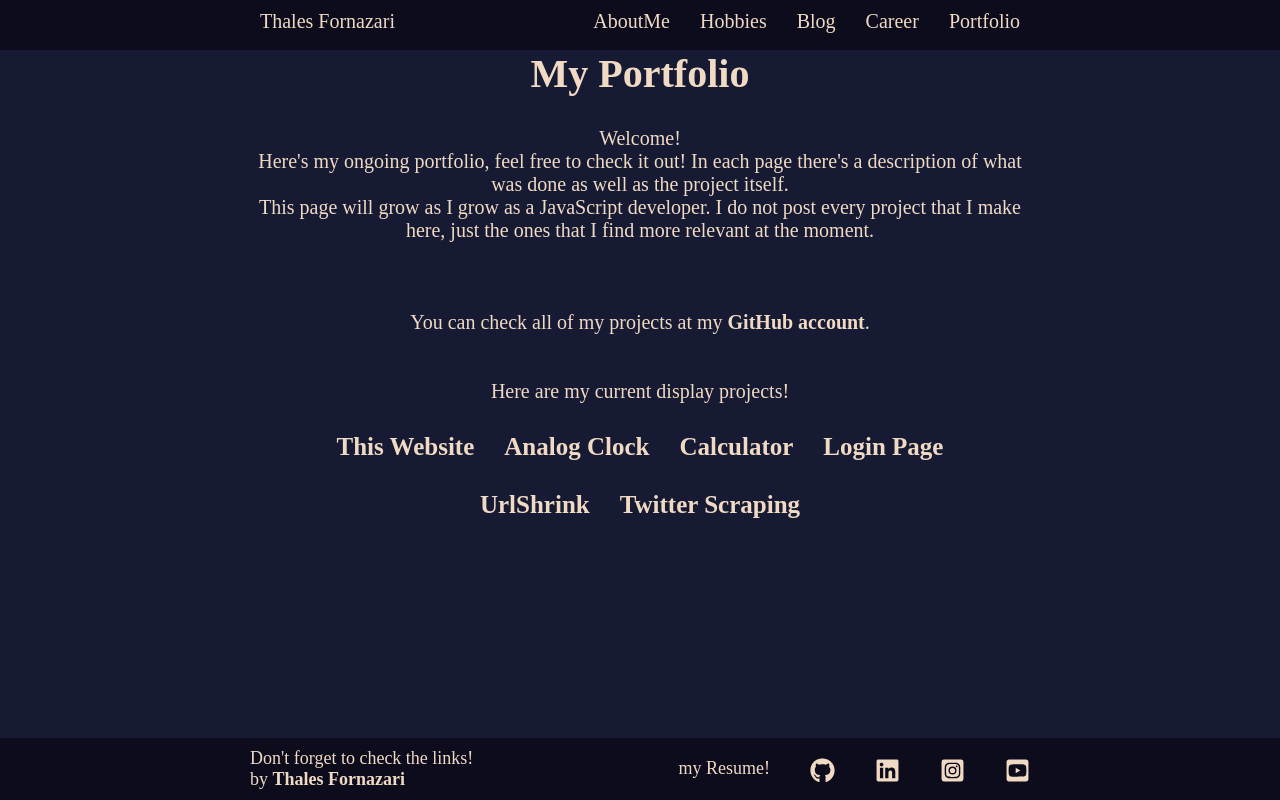
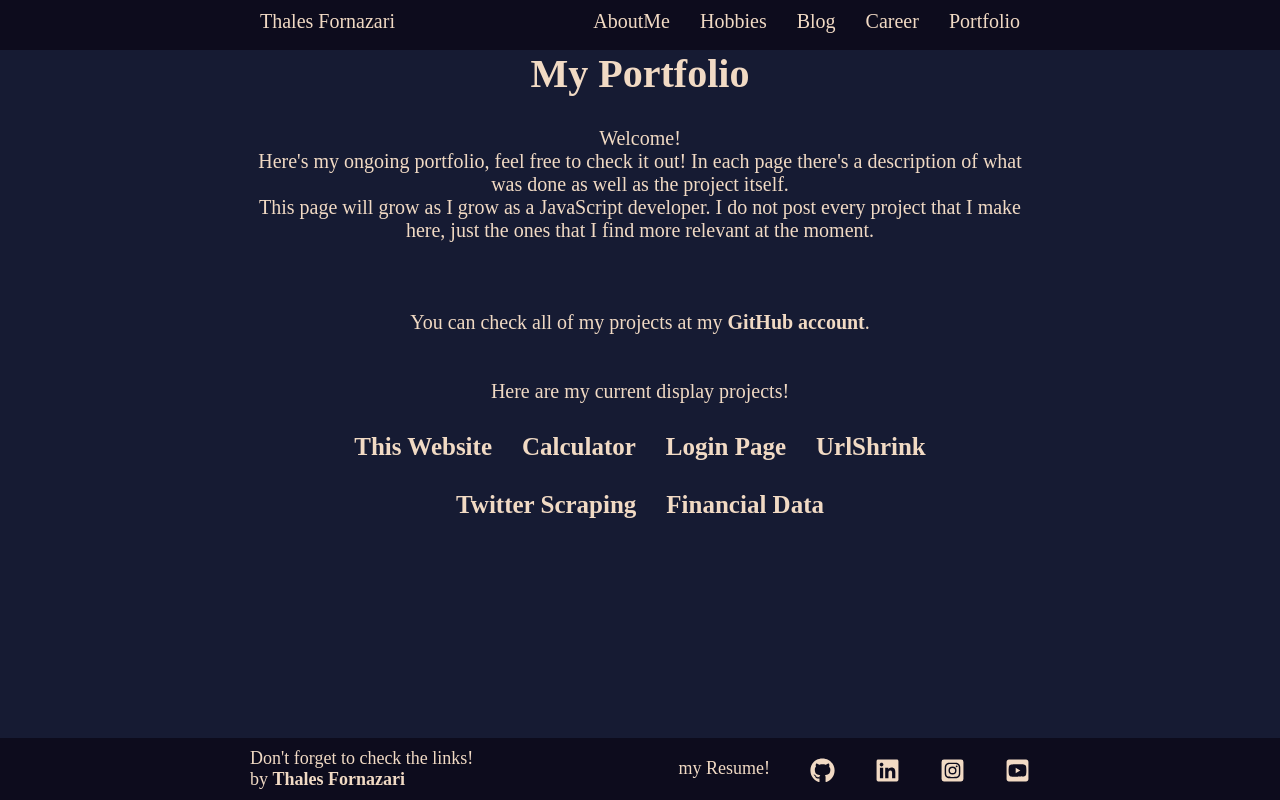
Before and after one commit to thalfor/websiteFrontend, a React (Vite) app: page /Portfolio in a window 1280 px wide. Built offline with nearby package versions, Linux system fonts and the light colour scheme; a web font is replaced by a local one.

Commit message:
inserting financialData project

```diff
--- a/src/components/menuProject/index.jsx
+++ b/src/components/menuProject/index.jsx
@@ -20,11 +20,11 @@ export function MenuProject() {
         <div className={`menuProject ${isOpen ? 'active' : ''}`}>
           <a href="/Portfolio" >Portfolio</a>
           <a href="/Portfolio/ThisWebsite" >This Website</a>
-          <a href="/Portfolio/AnalogClock" >Analog Clock</a>
           <a href="/Portfolio/Calculator" >Calculator</a>
           <a href="/Portfolio/Login" >Login</a>
           <a href="/Portfolio/UrlShrink" >UrlShrink</a>
           <a href="/Portfolio/TwitterScraping" >Twitter Scraping</a>
+          <a href="/Portfolio/FinancialData" >Financial Data</a>
         </div>
       </div>
     </Menu>
@@ -32,3 +32,4 @@ export function MenuProject() {
 }
 //
 //<a href="/Portfolio/UrlShrink" >URL Shrink</a>
+//<a href="/Portfolio/AnalogClock" >Analog Clock</a>
--- /dev/null
+++ b/src/pages/devProjectsEng/financialData/index.jsx
@@ -0,0 +1,88 @@
+//
+import { Container } from './styles';
+import { MenuProject } from '../../../components/menuProject';
+//
+import SyntaxHighlighter from 'react-syntax-highlighter';
+import { a11yDark } from 'react-syntax-highlighter/dist/esm/styles/hljs';
+//
+export function DevProjectsFinancialData(){
+
+  const codeString01 = `async function fetchBACENData(seriesCode, startDate, endDate) {
+  const url = \`https://api.bcb.gov.br/dados/serie/bcdata.sgs.\${seriesCode}/dados?formato=json&dataInicial=\${startDate}&dataFinal=\${endDate}\`;
+  const response = await axios.get(url);
+  return response.data;
+};`;
+
+  const codeString02 = `const queryOptions = { period1: startPeriod, return: "object", };
+const result = await yahooFinance.chart(symbol, queryOptions);`;
+
+  const codeString03 = `for(elementTimeStamp of timestampArray){
+  date = new Date(elementTimeStamp*1000); // *1000 to fix the timestamp from unix to javascript
+  dateArray.push(date);
+};
+
+let finalObject = {};
+
+finalObject.stockTicker = symbol;
+finalObject.dates = dateArray;
+finalObject.volume = result.indicators.quote[0].volume;
+finalObject.open = result.indicators.quote[0].open;
+finalObject.low = result.indicators.quote[0].low;
+finalObject.high = result.indicators.quote[0].high;
+finalObject.close = result.indicators.quote[0].close;`;
+
+
+  return(
+    <div>
+    <MenuProject />
+    <Container>
+      <h1>Financial Data</h1>
+      <p>
+        This project is open source and you can check it <strong><a href="https://github.com/thalfor/jsFinancialDataFetch">here</a></strong>!<br /><br />
+        For this project I worked in two parts:<br />
+        - BACEN data: getting SELIC and IPCA.<br />
+        - StockMarket data: getting all current stocks on B3 (Brazil's stock trading center) and it's history.<br /><br />
+
+        <strong>BACEN</strong><br />
+        For getching BACEN's data I went to their public domain to see what was avaiable and for my surprise they have a lot os data already structured and updated daily!<br />
+        For example, if you enter <strong><a href="https://dadosabertos.bcb.gov.br/dataset/1178-taxa-de-juros---selic-anualizada-base-252">here</a></strong> you'll see that it has
+        several options to download the data from and you'll also notice it has a code to is, in this example it's 1178 as well the dates that you want to download.<br />
+        With that being said i did an engine that will run through and array of codes, check the latest date you'll input and download the data from this date untill today.
+        <div className='codeblock'>
+          <SyntaxHighlighter lineProps={{style: {wordBreak: 'break-all', whiteSpace: 'pre-wrap', flexWrap: 'wrap'}}} style={a11yDark} wrapLines={true} language="jsx">
+            {codeString01}
+          </SyntaxHighlighter>
+        </div>
+        <br /><br />
+        So i looped this getting all the data and saving it into json files.<br />
+        <br /><br />
+
+        <strong>StockMarket</strong><br />
+        To get the stockmarket data i used yahoo-finance2 dependency.
+        <div className='codeblock'>
+          <SyntaxHighlighter lineProps={{style: {wordBreak: 'break-all', whiteSpace: 'pre-wrap', flexWrap: 'wrap'}}} style={a11yDark} wrapLines={true} language="jsx">
+            {codeString02}
+          </SyntaxHighlighter>
+        </div>
+        <br /><br />
+
+        This gets the stock ticker and the latest date you want to fetch the information from and gives back a really long object with several options on it, for this project
+        i used this ones:
+        <div className='codeblock'>
+          <SyntaxHighlighter lineProps={{style: {wordBreak: 'break-all', whiteSpace: 'pre-wrap', flexWrap: 'wrap'}}} style={a11yDark} wrapLines={true} language="jsx">
+            {codeString03}
+          </SyntaxHighlighter>
+        </div>
+        <br /><br />
+
+        So with that i have the stock information trading history and after that i save it all into a sql database using knex.<br /><br /><br />
+
+        If you need more information you can check my github repository.<br />
+        I hope you have enjoyed the reading for i sure did enjoy writting it!<br /><br /><br />
+
+      </p>
+    </Container>
+    </div>
+  );
+}
+//
--- /dev/null
+++ b/src/pages/devProjectsEng/financialData/styles.js
@@ -0,0 +1,29 @@
+//
+import styled from 'styled-components';
+//
+export const Container = styled.div`
+
+  padding: 1.5rem 0;
+  font-size: 1.5rem;
+
+  .codeblock {
+    width: auto;
+    display: flex;
+  }
+
+  a {
+    text-decoration: none;
+    color: ${({ theme }) => theme.colors.text};
+  }
+
+  @media(min-width: 768px){
+    padding-top: 5rem;
+    font-size: 2rem;
+
+    .codeblock {
+      width: auto;
+      display: flex;
+    }
+  }
+`;
+//
--- a/src/pages/devProjectsMainEng/index.jsx
+++ b/src/pages/devProjectsMainEng/index.jsx
@@ -22,11 +22,11 @@ export function DevProjectsEng() {
       </p>
       <div className='portfolioLinks'>
         <a href="/Portfolio/ThisWebsite"><strong>This Website</strong></a>
-        <a href="/Portfolio/AnalogClock"><strong>Analog Clock</strong></a>
         <a href="/Portfolio/Calculator"><strong>Calculator</strong></a>
         <a href="/Portfolio/Login"><strong>Login Page</strong></a>
         <a href="/Portfolio/UrlShrink"><strong>UrlShrink</strong></a>
         <a href="/Portfolio/TwitterScraping"><strong>Twitter Scraping</strong></a>
+        <a href="/Portfolio/FinancialData"><strong>Financial Data</strong></a>
       </div>
     </Container>
     </div>
@@ -34,3 +34,4 @@ export function DevProjectsEng() {
 }
 //
 //<a href="/Portfolio/UrlShrink"><strong>Url Shrinker (on going)</strong></a>
+//<a href="/Portfolio/AnalogClock"><strong>Analog Clock</strong></a>
--- a/src/routes/app.routes.jsx
+++ b/src/routes/app.routes.jsx
@@ -8,11 +8,11 @@ import { BioEng } from '../pages/bioEng';
 //
 import { DevProjectsEng } from '../pages/devProjectsMainEng';
 import { DevProjectsWebsiteEng } from '../pages/devProjectsEng/thisWebsite';
-import { DevProjectsAnalogClockEng } from '../pages/devProjectsEng/analogClock';
 import { DevProjectsCalculatorEng } from '../pages/devProjectsEng/calculator';
 import { DevProjectsLoginEng } from '../pages/devProjectsEng/login';
 import { DevProjectsUrlShrinkEng } from '../pages/devProjectsEng/urlShrinker';
 import { DevProjectsTwitterScraping } from '../pages/devProjectsEng/twiiterScraping';
+import { DevProjectsFinancialData } from '../pages/devProjectsEng/financialData';
 //
 import { BlogMainEng } from '../pages/blogMainEng';
 import { AboutMeBlogEng } from '../pages/blogEng/aboutMeBlogEng';
@@ -27,11 +27,11 @@ export function AppRoutes(){
       <Route path="/AboutMe" element={<BioEng />} />
       <Route path="/Portfolio" element={<DevProjectsEng />} />
       <Route path="/Portfolio/ThisWebsite" element={<DevProjectsWebsiteEng />} />
-      <Route path="/Portfolio/AnalogClock" element={<DevProjectsAnalogClockEng />} />
       <Route path="/Portfolio/Calculator" element={<DevProjectsCalculatorEng />} />
       <Route path="/Portfolio/Login" element={<DevProjectsLoginEng />} />
       <Route path="/Portfolio/UrlShrink" element={<DevProjectsUrlShrinkEng />} />
       <Route path="/Portfolio/TwitterScraping" element={<DevProjectsTwitterScraping />} />
+      <Route path="/Portfolio/FinancialData" element={<DevProjectsFinancialData />} />
       <Route path="/Blog" element={<BlogMainEng />} />
       <Route path="/Blog/AboutMe" element={<AboutMeBlogEng />} />
       <Route path="/Blog/Career" element={<ProfessionalExpBlogEng />} />
@@ -39,11 +39,13 @@ export function AppRoutes(){
   );
 }
 //
-//import { DevProjectsPostitEng } from '../pages/devProjectsEng/postit';
-//import { PantanalBlogEng } from '../pages/blogEng/pantanalBlogEng';
-//import { PokemonPainBlogEng } from '../pages/blogEng/pokemonPainBlogEng';
 //import { ContactEng } from '../pages/contactEng';
 //<Route path="/ContactEng" element={<ContactEng />} />
+//import { PantanalBlogEng } from '../pages/blogEng/pantanalBlogEng';
 //<Route path="/Blog/Pantanal" element={<PantanalBlogEng />} />
+//import { PokemonPainBlogEng } from '../pages/blogEng/pokemonPainBlogEng';
 //<Route path="/Blog/PokemonPain" element={<PokemonPainBlogEng />} />
+//import { DevProjectsPostitEng } from '../pages/devProjectsEng/postit';
 //<Route path="/Portfolio/Postit" element={<DevProjectsPostitEng />} />
+//import { DevProjectsAnalogClockEng } from '../pages/devProjectsEng/analogClock';
+//<Route path="/Portfolio/AnalogClock" element={<DevProjectsAnalogClockEng />} />
```
